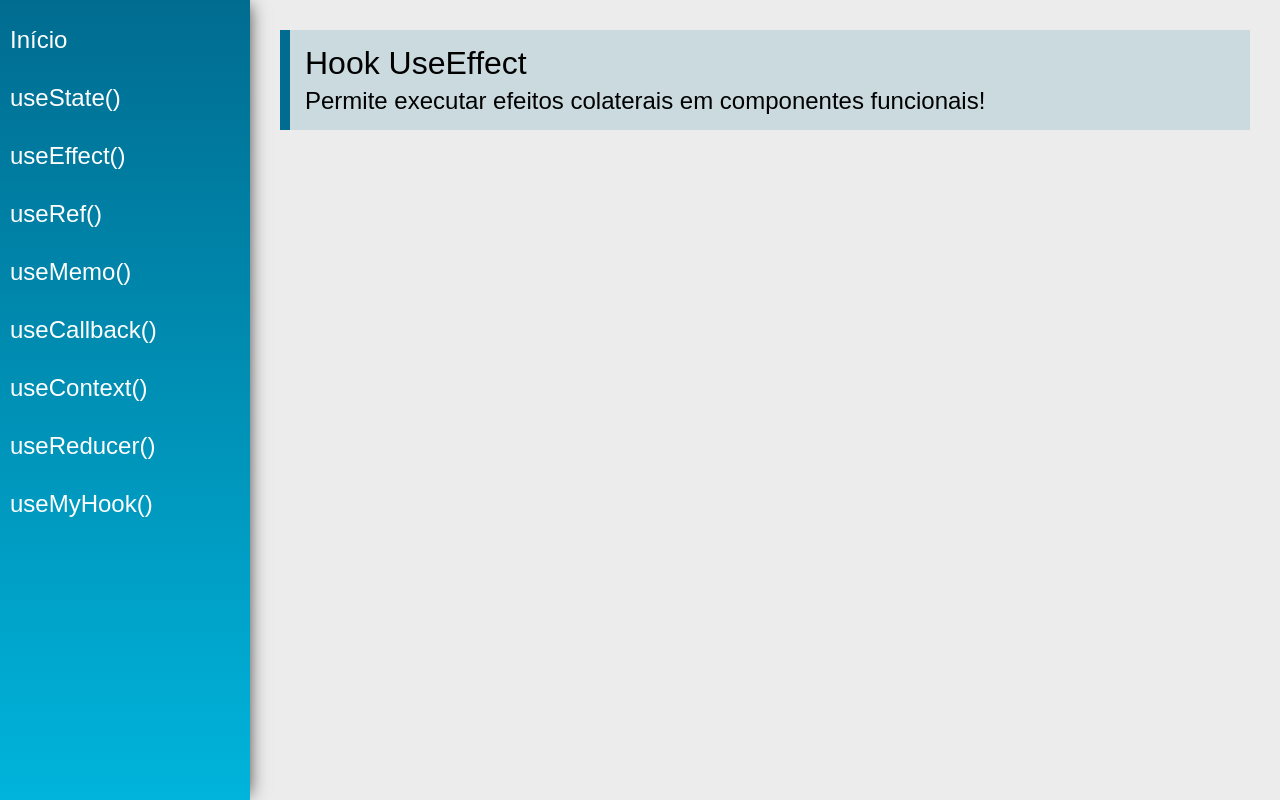
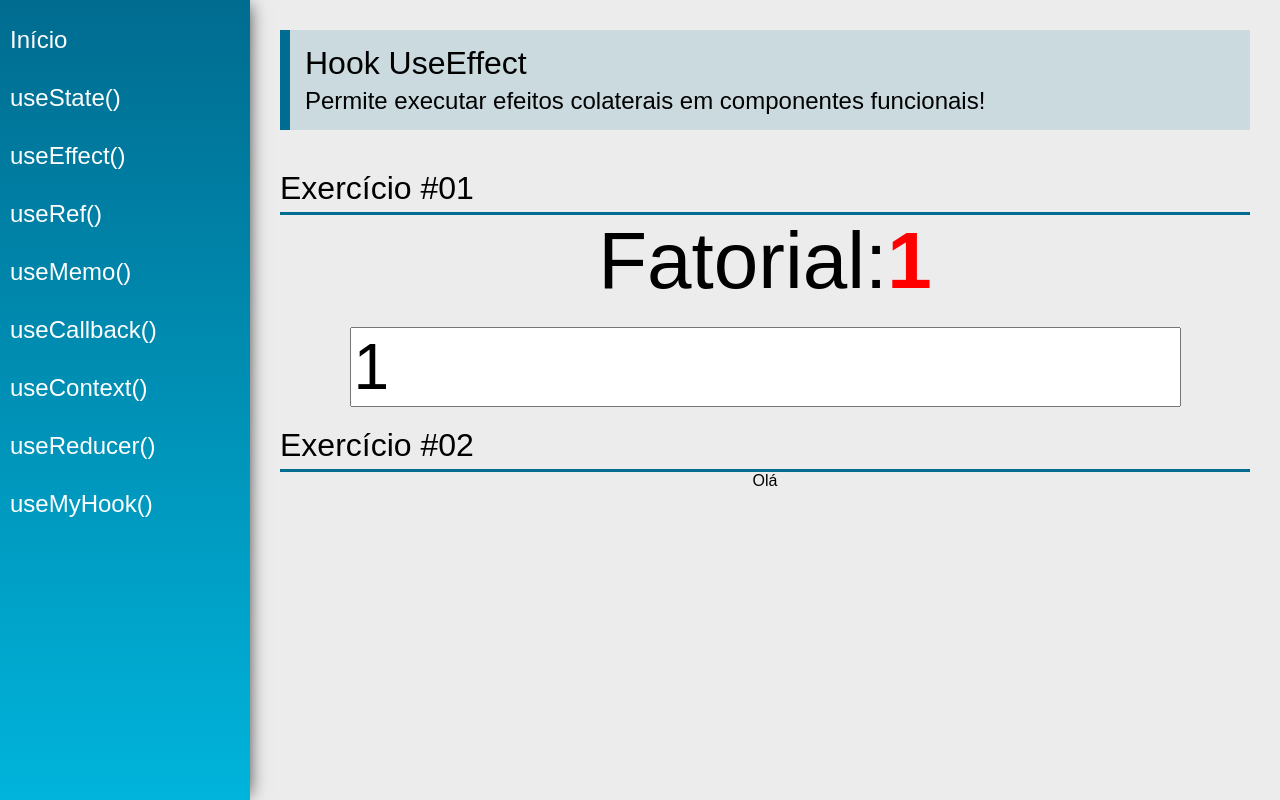
Before and after one commit to edilson-rodrigues/hooks, a React (Create React App) app: page /useEffect in a window 1280 px wide. Built offline with nearby package versions, Linux system fonts and the light colour scheme.

Commit message:
useEffect

```diff
--- a/src/views/examples/UseEffect.jsx
+++ b/src/views/examples/UseEffect.jsx
@@ -1,13 +1,58 @@
-import React from 'react'
+import React, {useState, useEffect} from 'react'
 import PageTitle from '../../components/layout/PageTitle'
+import SectionTitle from "../../components/layout/SectionTitle";
 
 const UseEffect = (props) => {
+
+    function calcFatorial(num) {
+        const n = parseInt(num)
+
+        if (n < 0) return -1;
+        if (n === 0) return 1;
+        return calcFatorial(n - 1) * n;
+    }
+
+    const [number, setNumber] = useState(1)
+    const [fatorial, setFatorial] = useState(1)
+
+    useEffect(function () {
+        setFatorial(calcFatorial(number));
+    }, [number]);
+
+    useEffect(function (){
+        if(fatorial > 10){
+            document.title = "Eita!!!"
+        }
+    },[fatorial])
+
     return (
         <div className="UseEffect">
             <PageTitle
                 title="Hook UseEffect"
                 subtitle="Permite executar efeitos colaterais em componentes funcionais!"
             />
+            <SectionTitle title="Exercício #01"/>
+            <div className="center">
+                <div>
+                    <span className="text">Fatorial:</span>
+                    <span className="text red">{
+                        fatorial === -1 ?
+                            "Não existe" :
+                            fatorial
+                    }
+                    </span>
+                </div>
+                <input
+                    type="number"
+                    className="input"
+                    value={number}
+                    onChange={(e) => setNumber(e.target.value)}
+                />
+            </div>
+            <SectionTitle title="Exercício #02"/>
+            <div className="center">
+                Olá
+            </div>
         </div>
     )
 }
```
